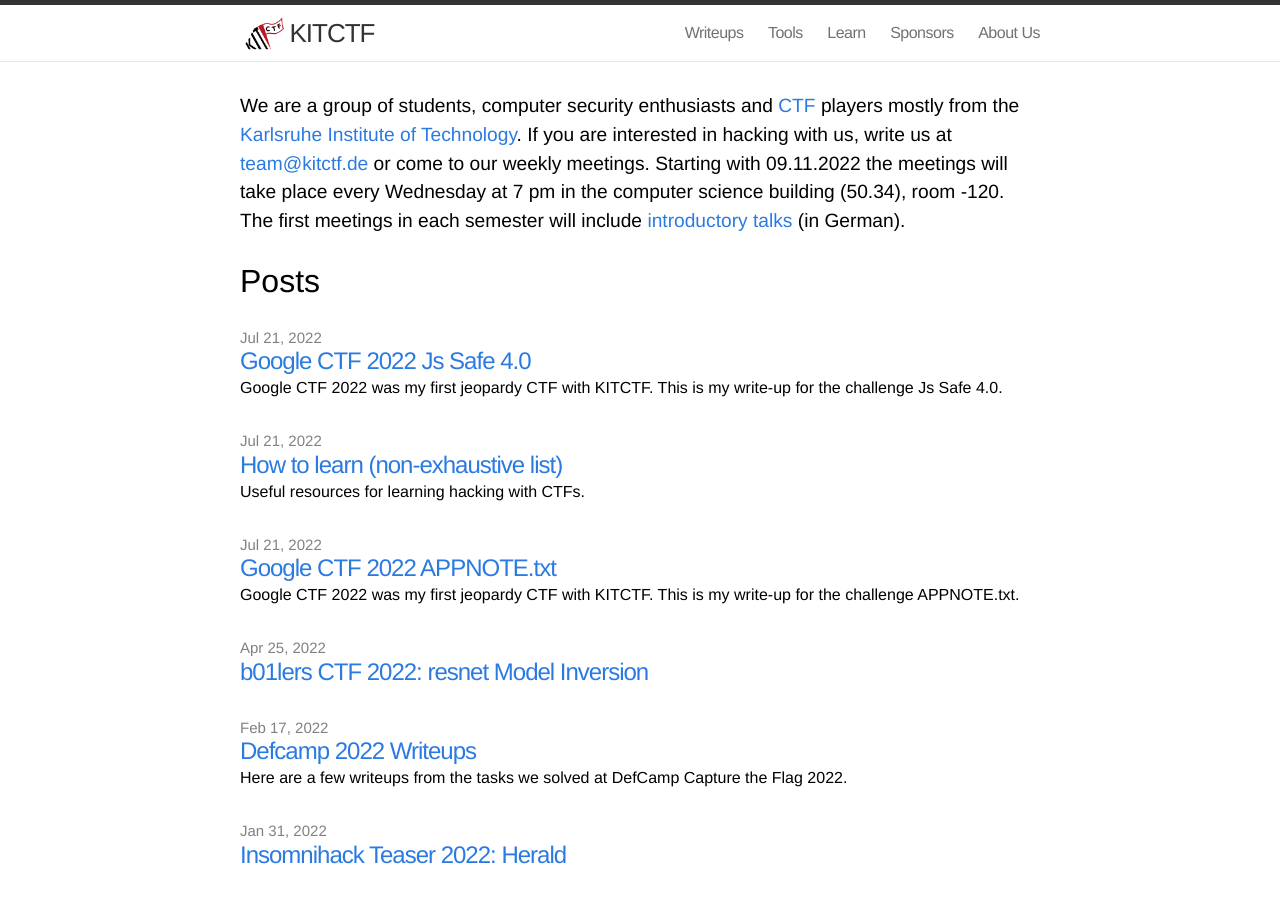
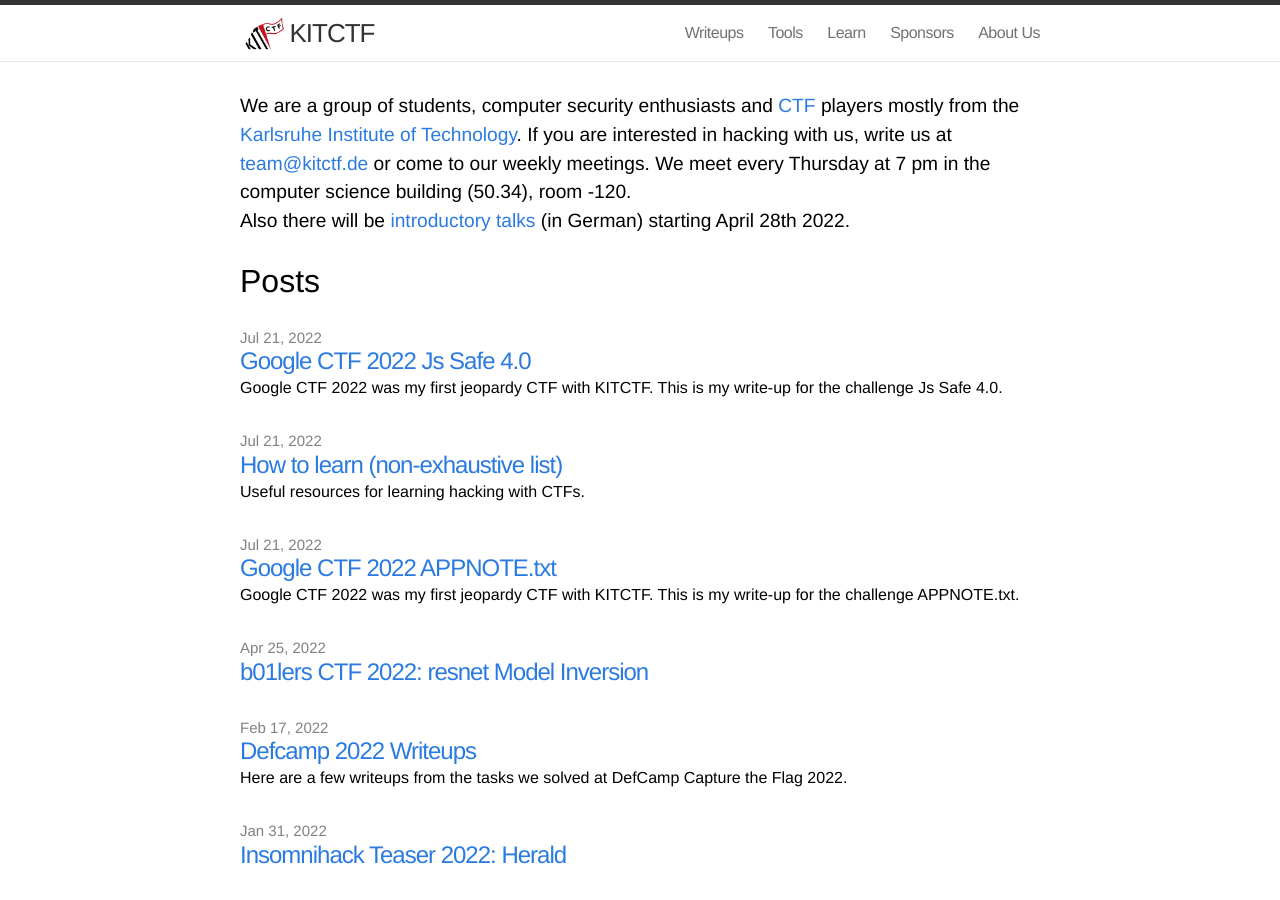
Before and after one commit to kitctf/www, a Jekyll site: the page built from index.html, in a window 1280 px wide and 900 px high. Built offline with Jekyll 4.4.1, drawn with Linux system fonts in a browser that asks for light colours.

Commit message:
Revert "Update meeting dates on website"
This reverts commit 671fff241e46300b2c5433c0936823e23ff79cc2.

```diff
--- a/about.md
+++ b/about.md
@@ -4,7 +4,7 @@
 permalink: /about/
 ---
 
-We are a group of students, computer security enthusiasts and [CTF](https://ctftime.org/ctf-wtf/) players mostly from the [Karlsruhe Institute of Technology](https://www.kit.edu/english). If you are interested in hacking with us, write us at [team@kitctf.de](mailto:team@kitctf.de) or come to our weekly meetings. Starting with 09.11.2022 the meetings will take place every Wednesday at 7 pm in the computer science building (50.34), room -120. Before we switch to the weekly meetings on Wednesday, there will be a meeting on the upcoming Thursday (03.11.2022) at the same room.
+We are a group of students, computer security enthusiasts and [CTF](https://ctftime.org/ctf-wtf/) players from the [Karlsruhe Institute of Technology](https://www.kit.edu/english).
 
 ## We want you!!
 
@@ -16,7 +16,7 @@
 
 ## Treffen im aktuellen Semester
 
-Ab dem Sommersemester 2022 finden unsere Treffen wieder in Präsenz statt. Ab dem 09.11.2022 treffen wir uns immer Mittwochs ab 19:00 Uhr im Infobau 50.34, Raum -120.
+Im Sommersemester 2022 finden unsere Treffen wieder in Präsenz statt. Immer Donnerstags ab 19:00 Uhr im Infobau 50.34, Raum -120.
 Details dazu gibt es bei uns intern im Slack, zur Aufnahme genügt eine E-Mail an [team@kitctf.de](mailto:team@kitctf.de).
 
 Die ersten vier Treffen in diesem Semester werden Einführungsvorträge sein. Mehr Infos dazu [hier]({{ site.baseurl }}{% link intro.md %})
--- a/meetings.md
+++ b/meetings.md
@@ -4,6 +4,6 @@
 permalink: /meetings/
 ---
 
-We are a group of students, computer security enthusiasts and [CTF](https://ctftime.org/ctf-wtf/) players mostly from the [Karlsruhe Institute of Technology](https://www.kit.edu/english). If you are interested in hacking with us, write us at [team@kitctf.de](mailto:team@kitctf.de) or come to our weekly meetings. Starting with 09.11.2022 the meetings will take place every Wednesday at 7 pm in the computer science building (50.34), room -120.
+We are a group of students, computer security enthusiasts and [CTF](https://ctftime.org/ctf-wtf/) players mostly from the [Karlsruhe Institute of Technology](https://www.kit.edu/english). If you are interested in hacking with us, write us at [team@kitctf.de](mailto:team@kitctf.de) or come to our weekly meetings. We meet every Thursday at 7 pm in the computer science building (50.34), room -120.
 
-The first meetings in each semester will include [introductory talks](/intro) (in German).
+Also there will be [introductory talks](/intro) (in German) starting April 28th 2022.
```
